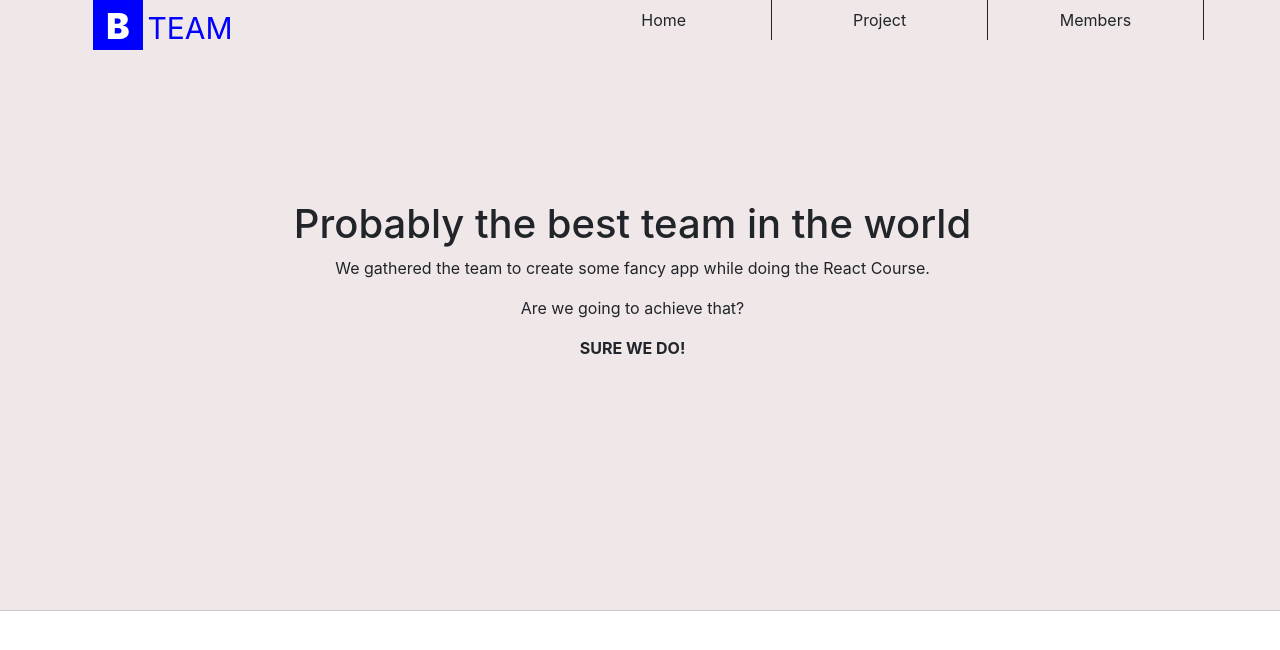
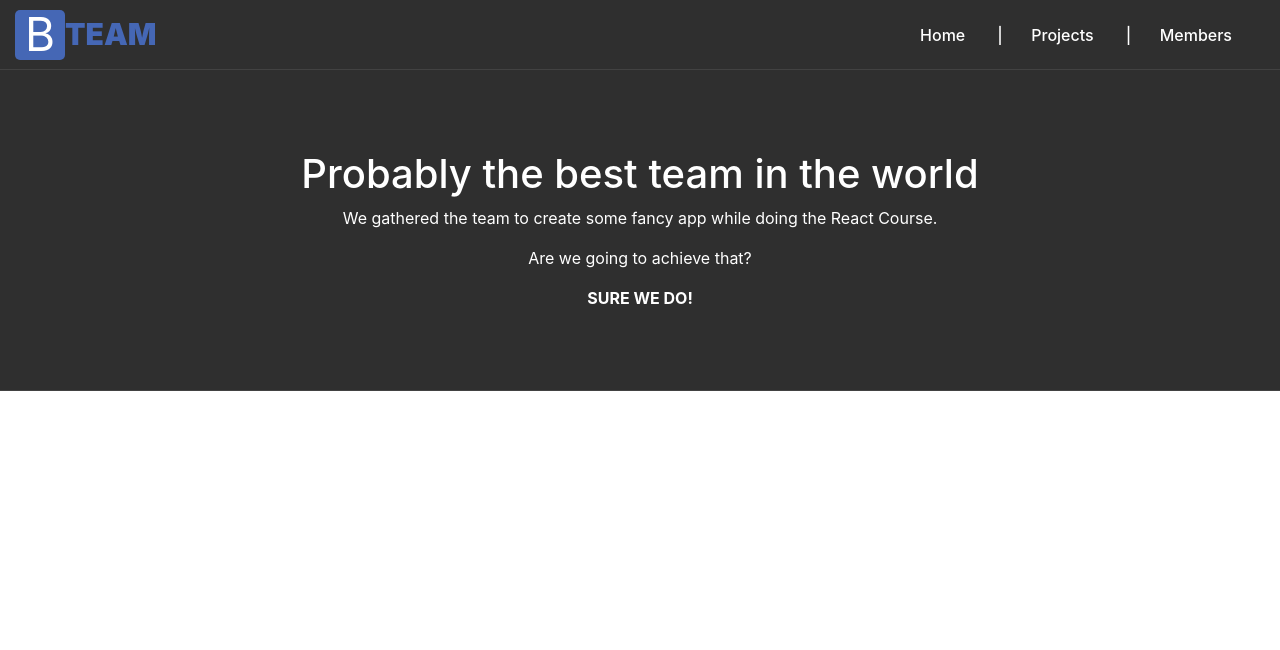
Before and after one commit to szkola-reacta/team-blue-www, a React (Create React App) app: page / in a window 1280 px wide. Shown: the top 650 px of the page. Built offline with nearby package versions, Linux system fonts and the light colour scheme.

Commit message:
chore(styles): styles upgrade

```diff
--- a/src/App.js
+++ b/src/App.js
@@ -1,10 +1,10 @@
 import React from 'react';
+
 import Header from './components/header';
 import Content from './components/content';
 import Footer from './components/footer';
 import CatchWord from './components/CatchWord';
-
-import 'bootstrap/dist/css/bootstrap.min.css';
+import './App.scss';
 
 const App = () => {
   return (
@@ -12,12 +12,10 @@ const App = () => {
       <Header />
       <Content>
         <CatchWord>
-          <div>
-            <h1>Probably the best team in the world</h1>
-            <p>We gathered the team to create some fancy app while doing the React Course.</p>
-            <p>Are we going to achieve that?</p>
-            <b>SURE WE DO!</b>
-          </div>
+          <h1>Probably the best team in the world</h1>
+          <p>We gathered the team to create some fancy app while doing the React Course.</p>
+          <p>Are we going to achieve that?</p>
+          <b>SURE WE DO!</b>
         </CatchWord>
       </Content>
       <Footer />
--- /dev/null
+++ b/src/App.scss
@@ -0,0 +1 @@
+@import '~bootstrap/scss/bootstrap';
--- a/src/components/CatchWord/CatchWord.js
+++ b/src/components/CatchWord/CatchWord.js
@@ -1,10 +1,12 @@
-import React, { Fragment } from 'react';
+import React from 'react';
+
+import './CatchWord.scss';
 
 function CatchWord(props) {
   return (
-    <Fragment>
+    <div className="catch-word">
       {props.children}
-    </Fragment>
+    </div>
   );
 }
 
--- /dev/null
+++ b/src/components/CatchWord/CatchWord.scss
@@ -0,0 +1,5 @@
+.catch-word {
+    padding-top: 64px;
+    padding-bottom: 64px;
+    text-align: center;
+}
--- a/src/components/content/Content.css
+++ /dev/null
@@ -1,17 +0,0 @@
-.content {
-   margin-left: auto;
-   margin-right: auto;
-   background-color: #f0e7e9;
-   padding-top: 150px;
-   padding-bottom: 250px;
-   border-bottom: #c9c9c9 1.5px solid;
-   text-align: center;
-}
-
-h1 {
-   margin-bottom: 50px;
-}
-
-.row {
-   margin-right: 0px !important;
-}
--- a/src/components/content/Content.js
+++ b/src/components/content/Content.js
@@ -1,19 +1,12 @@
 import React from 'react';
 import Container from 'react-bootstrap/Container';
-import Row from 'react-bootstrap/Row';
-import Col from 'react-bootstrap/Col';
 
-import './Content.css';
+import './Content.scss';
 
 function Content(props) {
-  console.log('Content', props);
   return (
-    <Container className="content" fluid="true">
-      <Row>
-        <Col>
-          {props.children}
-        </Col>
-      </Row>
+    <Container className="content" fluid>
+      {props.children}
     </Container>
   );
 }
--- /dev/null
+++ b/src/components/content/Content.scss
@@ -0,0 +1,7 @@
+.content {
+   background-color: #2f2f2f;
+   border-bottom: 1px solid #424242;
+   color: white;
+
+   padding: 16px;
+}
--- a/src/components/header/Header.css
+++ /dev/null
@@ -1,36 +0,0 @@
-.header {
-   margin-left: auto;
-   margin-right: auto;
-   height: 50px;
-   background-color: #f0e7e9;
-}
-
-#square {
-   display: inline-block;
-   text-align: center;
-   width: 50px;
-   height: 50px;
-   background: blue;
-   font-weight: 1000;
-   font-size: 35px;
-   color: white;
-   padding-bottom: 50px;
-}
-
-#team {
-   display: inline-block;
-   color: blue;
-   font: bold;
-   font-size: 30px
-}
-
-.button-nav {
-   text-align: center;
-   height: 40px;
-   padding-top: 10px;
-   padding-bottom: 10px;
-   border-right: 1.5px solid;
-   display: flex;
-   justify-content: center;
-   align-items: center;
-}
--- a/src/components/header/Header.js
+++ b/src/components/header/Header.js
@@ -3,18 +3,23 @@ import Container from 'react-bootstrap/Container';
 import Row from 'react-bootstrap/Row';
 import Col from 'react-bootstrap/Col';
 
-import './Header.css';
+import './Header.scss';
 
 function Header() {
    return (
-      <Container className="header" fluid="true">
-         <Row>
-            <Col sm={{ span: 1.5, offset: 1 }}>
-               <div id="square">B</div> <div id="team">TEAM</div>
+      <Container className="header" fluid>
+         <Row className="h-100">
+            <Col className="header-logo" sm={4}>
+               <div className="header-logo-symbol">
+                  <span>B</span>
+               </div>
+               <div className="header-logo-text">TEAM</div>
             </Col>
-            <Col className="button-nav" sm={{ span: 2, offset: 3 }}>Home</Col>
-            <Col className="button-nav" sm={2}>Project</Col>
-            <Col className="button-nav" sm={2}>Members</Col>
+            <Col className="header-nav" sm={8}>
+               <div className="header-nav-btn">Home</div>
+               <div className="header-nav-btn">Projects</div>
+               <div className="header-nav-btn">Members</div>
+            </Col>
          </Row>
       </Container>
    );
--- /dev/null
+++ b/src/components/header/Header.scss
@@ -0,0 +1,60 @@
+.header {
+   background-color: #2f2f2f;
+   border-bottom: 1px solid #424242;
+   color: white;
+   height: 70px;
+}
+
+.header-logo {
+   display: flex;
+   align-items: center;
+
+   .header-logo-symbol {
+      width: 50px;
+      height: 50px;
+      background-color: #4567b5;
+      color: white;
+      border-radius: 5px;
+      display: flex;
+      align-items: center;
+      justify-content: center;
+      font-size: 46px;
+   }
+
+   .header-logo-text {
+      display: inline-block;
+      color: #4567b5;
+      font-weight: 1000;
+      font-size: 30px;
+   }
+}
+
+.header-nav {
+   display: flex;
+   align-items: center;
+   justify-content: flex-end;
+
+   .header-nav-btn {
+      display: inline-block;
+      margin: 16px 32px;
+      cursor: pointer;
+      position: relative;
+      border: 1px solid transparent;
+      font-weight: 500;
+
+      &:hover {
+         border-bottom: 1px solid #4567b5;
+      }
+
+      &:after {
+         content: '|';
+         margin: 0 32px;
+         position: absolute;
+      }
+
+      &:last-child:after  {
+         content: '';
+         display: none;
+      }
+   }
+}
```
Also changed, not shown: src/App.css (added).
